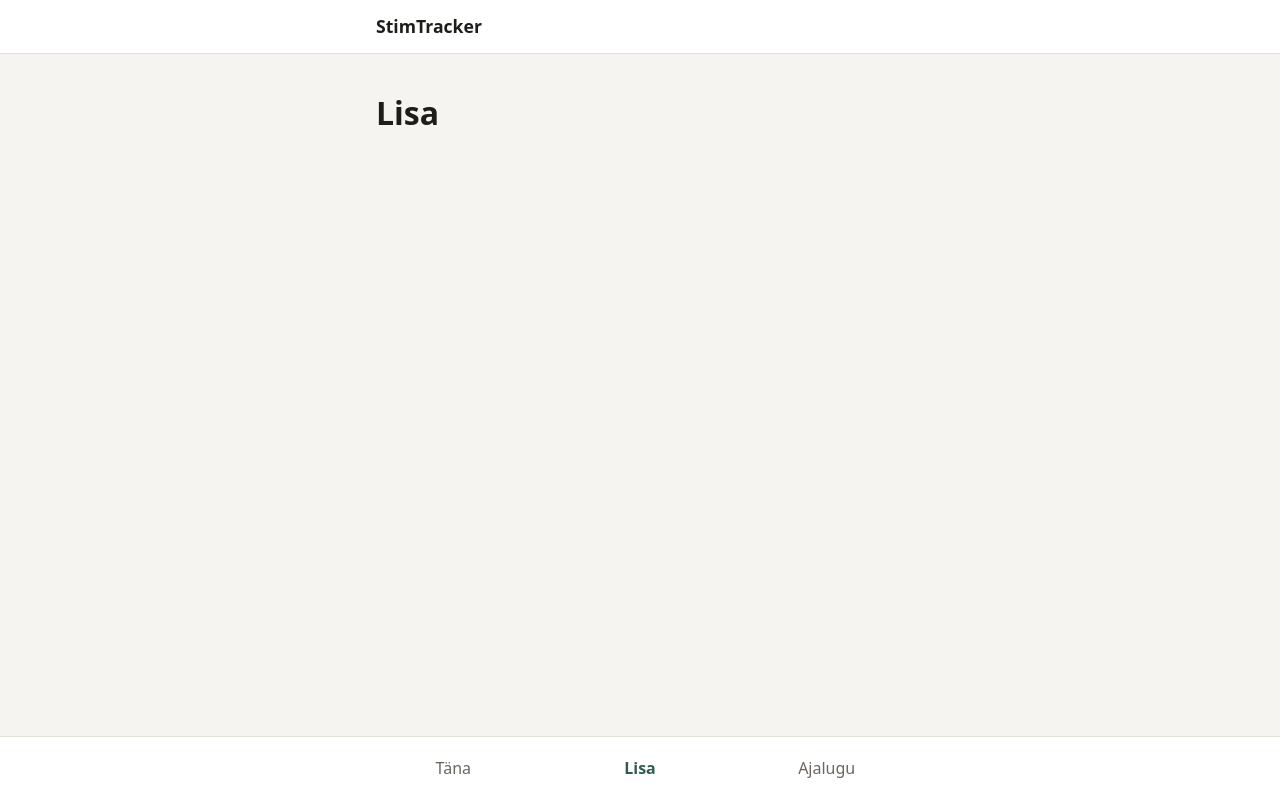
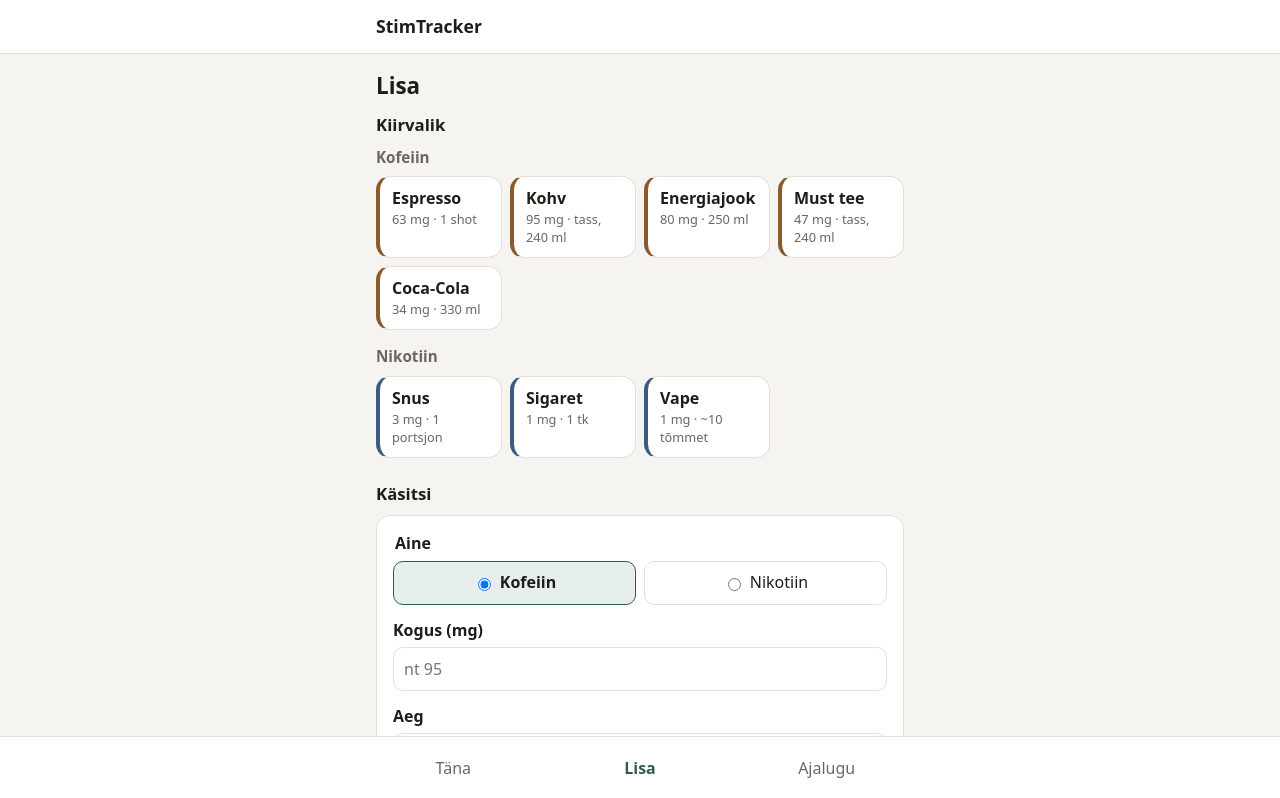
Before and after one commit to rakenduste-programmeerimine-2026/StimTracker, a Next.js app: page /add in a window 1280 px wide. Shown: the top 798 px of the page. Built offline with nearby package versions, Linux system fonts and the light colour scheme.

Commit message:
feat(ui): add presets and form to add page with undo

```diff
--- a/src/app/add/page.tsx
+++ b/src/app/add/page.tsx
@@ -1,7 +1,8 @@
 import type { Metadata } from "next";
+import AddIntakeView from "@/components/AddIntakeView";
 
 export const metadata: Metadata = { title: "Lisa · StimTracker" };
 
 export default function AddPage() {
-  return <h1>Lisa</h1>;
+  return <AddIntakeView />;
 }
--- /dev/null
+++ b/src/components/AddIntakeView.module.css
@@ -0,0 +1,39 @@
+.title {
+  margin: 0 0 12px;
+  font-size: 1.4rem;
+}
+
+.section + .section {
+  margin-top: 24px;
+}
+
+.sectionTitle {
+  margin: 0 0 10px;
+  font-size: 1.05rem;
+}
+
+.toast {
+  position: fixed;
+  left: 16px;
+  right: 16px;
+  bottom: calc(var(--nav-height) + 12px);
+  z-index: 20;
+  max-width: 528px;
+  margin: 0 auto;
+  display: flex;
+  align-items: center;
+  justify-content: space-between;
+  gap: 12px;
+  padding: 12px 14px;
+  border-radius: 12px;
+  background: var(--text);
+  color: #fff;
+}
+
+.undo {
+  border: 0;
+  background: none;
+  color: #9fd3c3;
+  font-weight: 700;
+  cursor: pointer;
+}
--- /dev/null
+++ b/src/components/AddIntakeView.tsx
@@ -0,0 +1,68 @@
+"use client";
+
+import { useEffect, useState } from "react";
+import IntakeForm from "@/components/IntakeForm";
+import PresetButtons from "@/components/PresetButtons";
+import { formatMg } from "@/lib/intake/labels";
+import { addIntake, removeIntake } from "@/lib/intake/store";
+import type { Intake, NewIntake } from "@/lib/intake/types";
+import styles from "./AddIntakeView.module.css";
+
+const TOAST_MS = 5000;
+
+export default function AddIntakeView() {
+  const [lastAdded, setLastAdded] = useState<Intake | null>(null);
+
+  useEffect(() => {
+    if (!lastAdded) return;
+    const timer = setTimeout(() => setLastAdded(null), TOAST_MS);
+    return () => clearTimeout(timer);
+  }, [lastAdded]);
+
+  function add(input: NewIntake) {
+    setLastAdded(addIntake(input));
+  }
+
+  function undo() {
+    if (lastAdded) removeIntake(lastAdded.id);
+    setLastAdded(null);
+  }
+
+  return (
+    <>
+      <h1 className={styles.title}>Lisa</h1>
+
+      <section className={styles.section}>
+        <h2 className={styles.sectionTitle}>Kiirvalik</h2>
+        <PresetButtons
+          onPick={(preset) =>
+            add({
+              substance: preset.substance,
+              amountMg: preset.amountMg,
+              label: preset.label,
+              takenAt: new Date().toISOString(),
+            })
+          }
+        />
+      </section>
+
+      <section className={styles.section}>
+        <h2 className={styles.sectionTitle}>Käsitsi</h2>
+        <IntakeForm onSubmit={(intake) => add({ ...intake, takenAt: intake.takenAt.toISOString() })} />
+      </section>
+
+      <div role="status" aria-live="polite">
+        {lastAdded && (
+          <div className={styles.toast}>
+            <span>
+              Lisatud: {lastAdded.label}, {formatMg(lastAdded.amountMg)}
+            </span>
+            <button type="button" className={styles.undo} onClick={undo}>
+              Võta tagasi
+            </button>
+          </div>
+        )}
+      </div>
+    </>
+  );
+}
```
Also changed, not shown: 1 other file (tests, documents, lock files or other folders).
